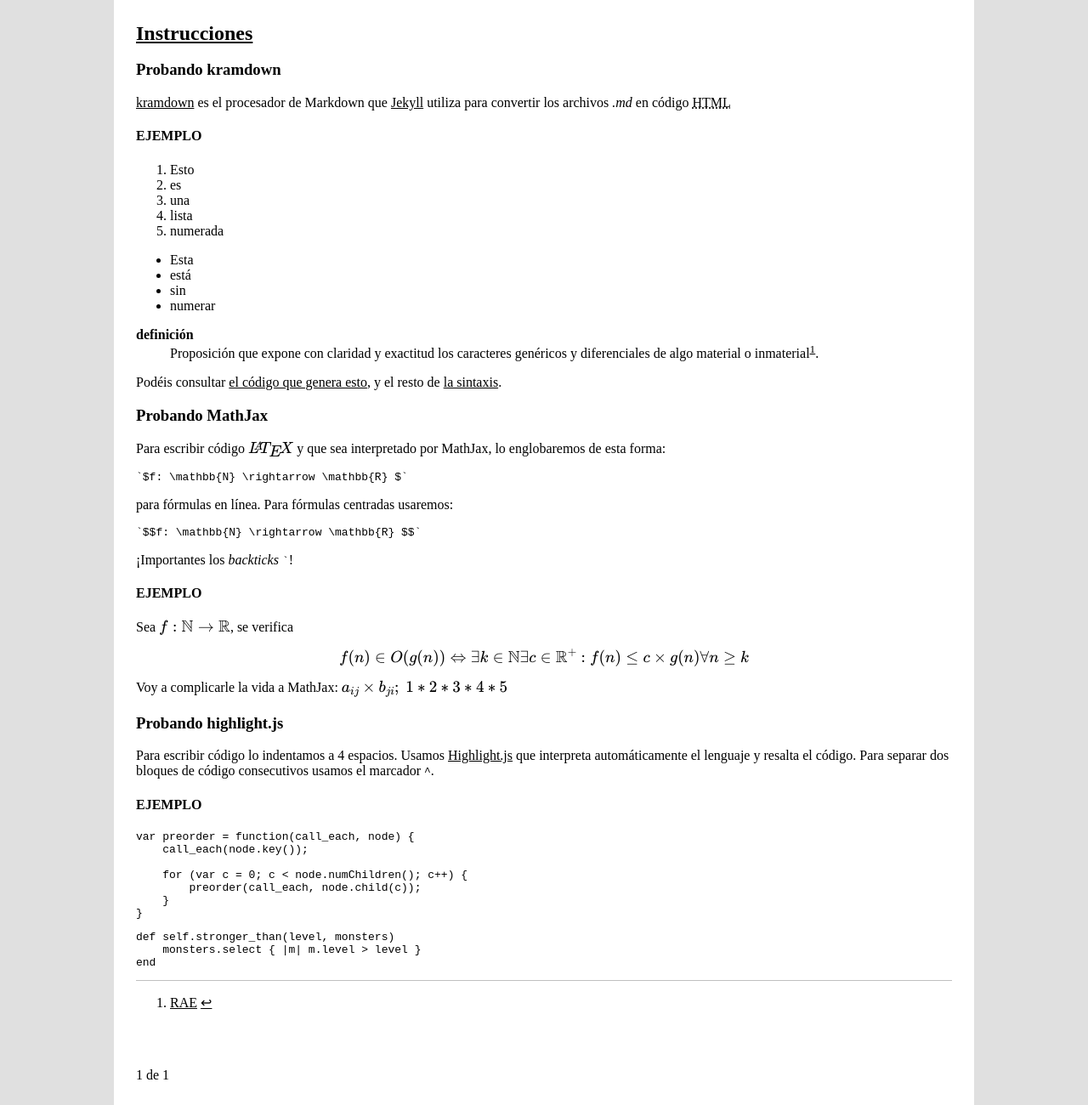
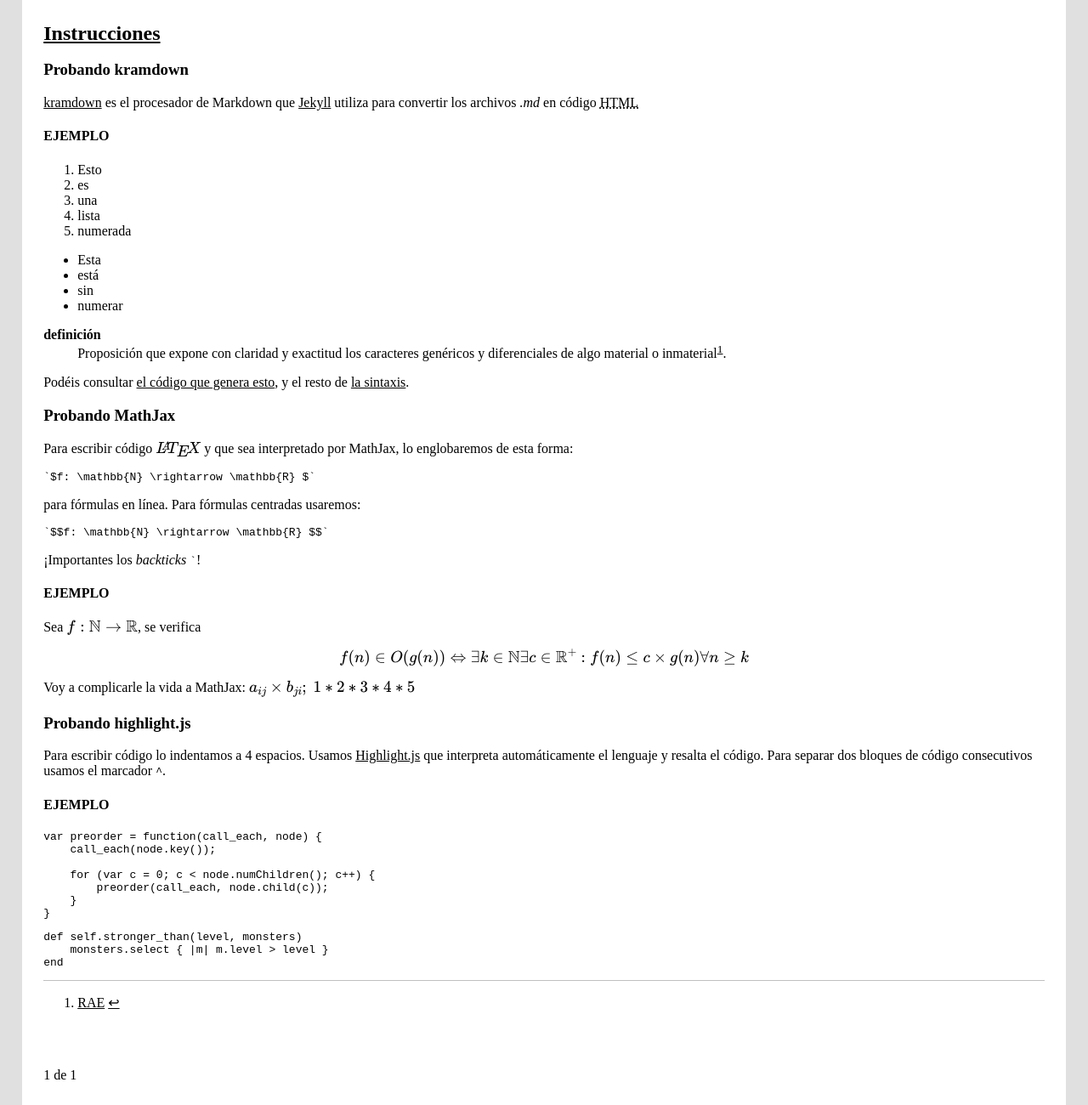
Before and after one commit to fdavidcl/web-notes, a Jekyll site: the page built from index.html, in a window 1280 px wide. Shown: the part 100-1400 px from the top of the page at 85% size. Built offline with Jekyll 4.4.1, drawn with Linux system fonts in a browser that asks for light colours; formulas are drawn with MathJax 3; the list of posts is cut into pages by our own code; grey boxes are pictures that could not be loaded.

Commit message:
Responsive CSS?

```diff
--- a/css/default.css
+++ b/css/default.css
@@ -9,8 +9,8 @@
 	margin: 0 auto;
 	padding: 2%;
 	width: 92%;
-	max-width: 960px;
-	min-width: 300px;
+	amax-width: 960px;
+	amin-width: 300px;
 }
 
 header h1 {
```
